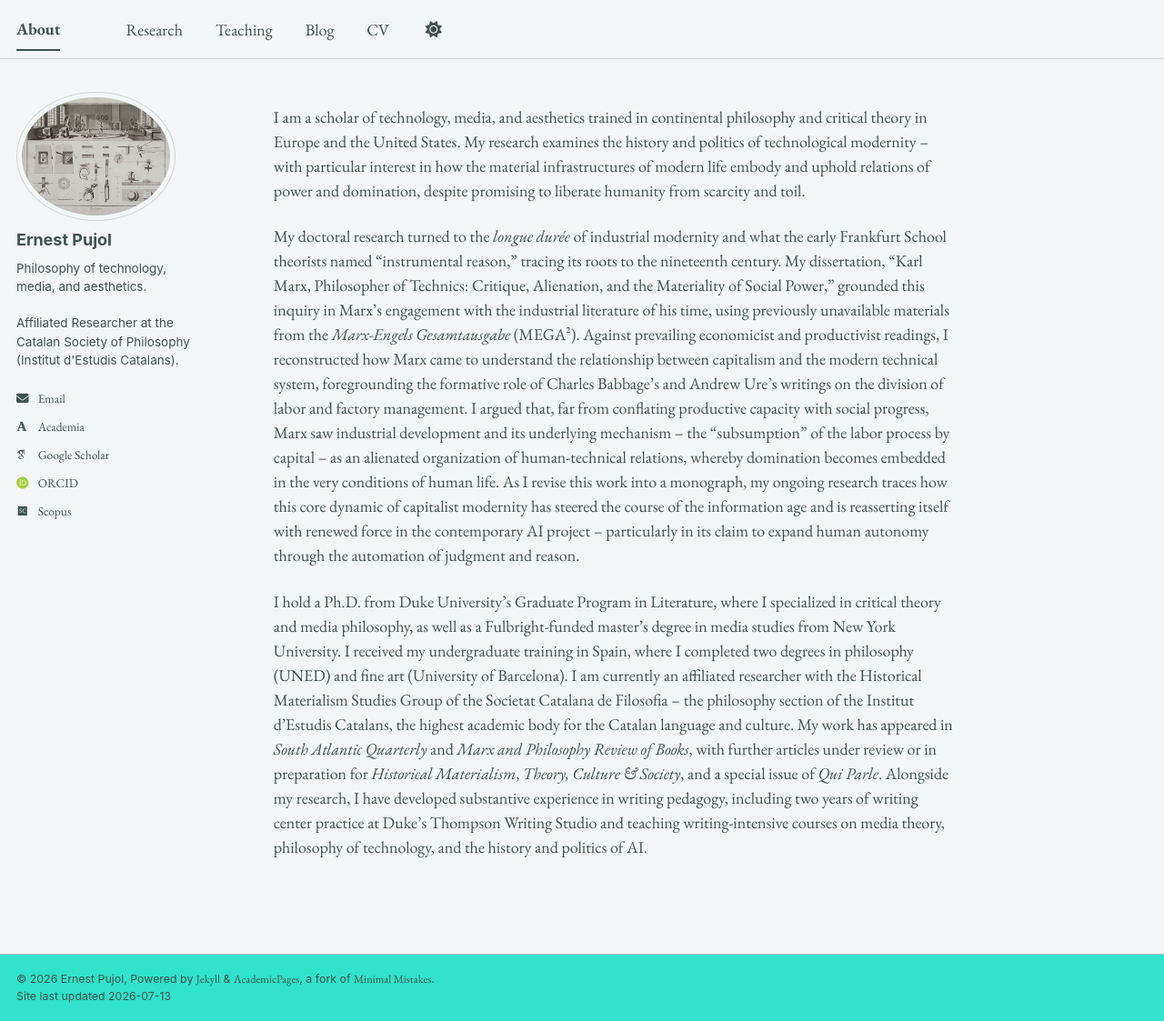
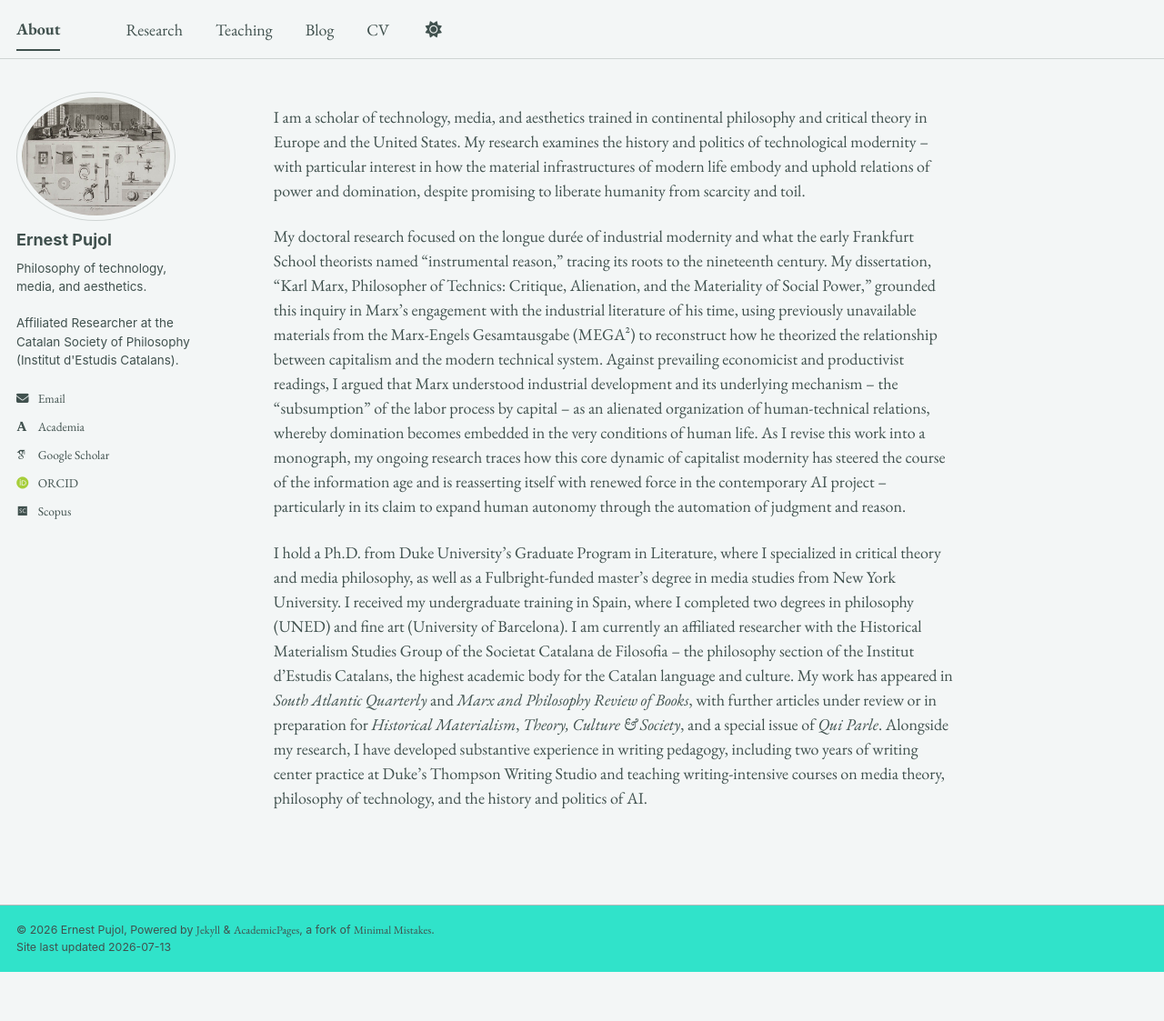
Before and after one commit to epujol90/epujol90.github.io, a Jekyll site: the page built from _pages/about.md, in a window 1280 px wide and 1123 px high. Shown: the whole window at 91% size. Built offline with Jekyll 4.4.1, drawn with Linux system fonts in a browser that asks for light colours; some web fonts are replaced; a script bundle is joined from its source files by our own code; library files that are not in the unit come from our copies.

Commit message:
Update about.md

```diff
--- a/_pages/about.md
+++ b/_pages/about.md
@@ -8,6 +8,6 @@ redirect_from:
 ---
 I am a scholar of technology, media, and aesthetics trained in continental philosophy and critical theory in Europe and the United States. My research examines the history and politics of technological modernity -- with particular interest in how the material infrastructures of modern life embody and uphold relations of power and domination, despite promising to liberate humanity from scarcity and toil.
 
-My doctoral research turned to the _longue durée_ of industrial modernity and what the early Frankfurt School theorists named "instrumental reason," tracing its roots to the nineteenth century. My dissertation, “Karl Marx, Philosopher of Technics: Critique, Alienation, and the Materiality of Social Power,” grounded this inquiry in Marx’s engagement with the industrial literature of his time, using previously unavailable materials from the _Marx-Engels Gesamtausgabe_ (MEGA²). Against prevailing economicist and productivist readings, I reconstructed how Marx came to understand the relationship between capitalism and the modern technical system, foregrounding the formative role of Charles Babbage’s and Andrew Ure’s writings on the division of labor and factory management.  I argued that, far from conflating productive capacity with social progress, Marx saw industrial development and its underlying mechanism -- the "subsumption" of the labor process by capital -- as an alienated organization of human-technical relations, whereby domination becomes embedded in the very conditions of human life. As I revise this work into a monograph, my ongoing research traces how this core dynamic of capitalist modernity has steered the course of the information age and is reasserting itself with renewed force in the contemporary AI project -- particularly in its claim to expand human autonomy through the automation of judgment and reason.
+My doctoral research focused on the longue durée of industrial modernity and what the early Frankfurt School theorists named “instrumental reason,” tracing its roots to the nineteenth century. My dissertation, “Karl Marx, Philosopher of Technics: Critique, Alienation, and the Materiality of Social Power,” grounded this inquiry in Marx’s engagement with the industrial literature of his time, using previously unavailable materials from the Marx-Engels Gesamtausgabe (MEGA²) to reconstruct how he theorized the relationship between capitalism and the modern technical system. Against prevailing economicist and productivist readings, I argued that Marx understood industrial development and its underlying mechanism – the “subsumption” of the labor process by capital – as an alienated organization of human-technical relations, whereby domination becomes embedded in the very conditions of human life. As I revise this work into a monograph, my ongoing research traces how this core dynamic of capitalist modernity has steered the course of the information age and is reasserting itself with renewed force in the contemporary AI project – particularly in its claim to expand human autonomy through the automation of judgment and reason.
 
 I hold a Ph.D. from Duke University’s Graduate Program in Literature, where I specialized in critical theory and media philosophy, as well as a Fulbright-funded master’s degree in media studies from New York University. I received my undergraduate training in Spain, where I completed two degrees in philosophy (UNED) and fine art (University of Barcelona). I am currently an affiliated researcher with the Historical Materialism Studies Group of the Societat Catalana de Filosofia -- the philosophy section of the Institut d’Estudis Catalans, the highest academic body for the Catalan language and culture. My work has appeared in _South Atlantic Quarterly_ and _Marx and Philosophy Review of Books_, with further articles under review or in preparation for _Historical Materialism_, _Theory, Culture & Society_, and a special issue of _Qui Parle_. Alongside my research, I have developed substantive experience in writing pedagogy, including two years of writing center practice at Duke’s Thompson Writing Studio and teaching writing-intensive courses on media theory, philosophy of technology, and the history and politics of AI.
```
